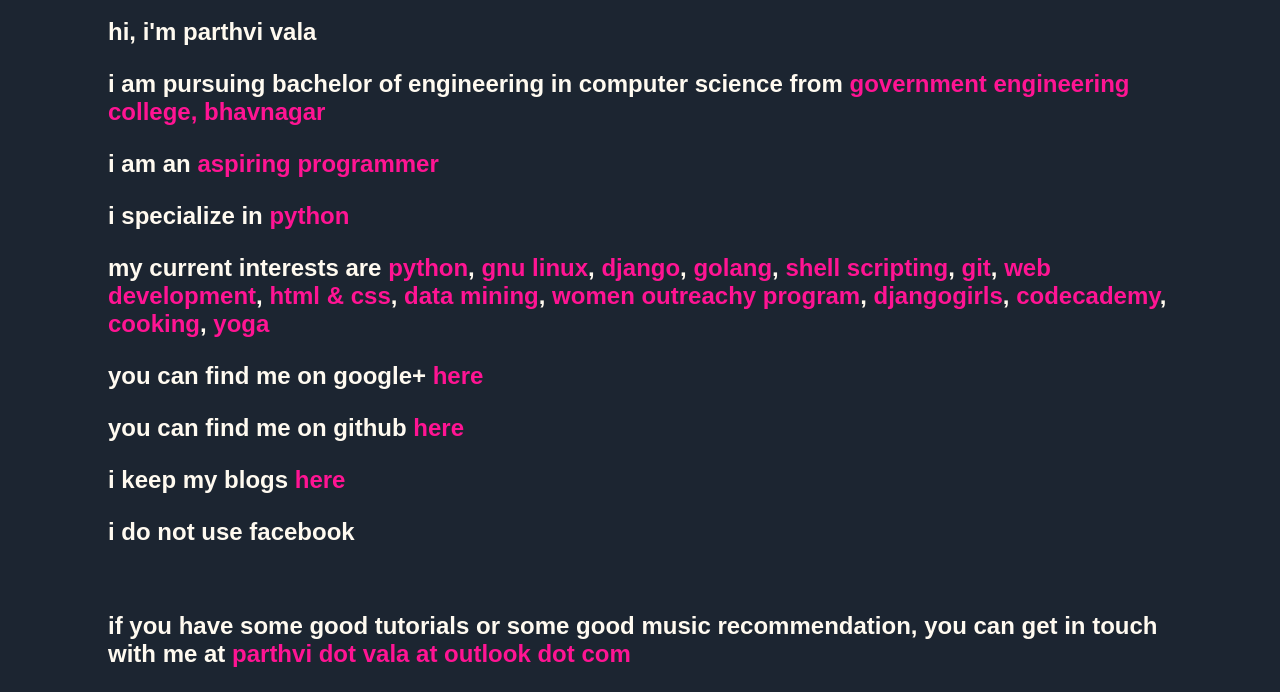
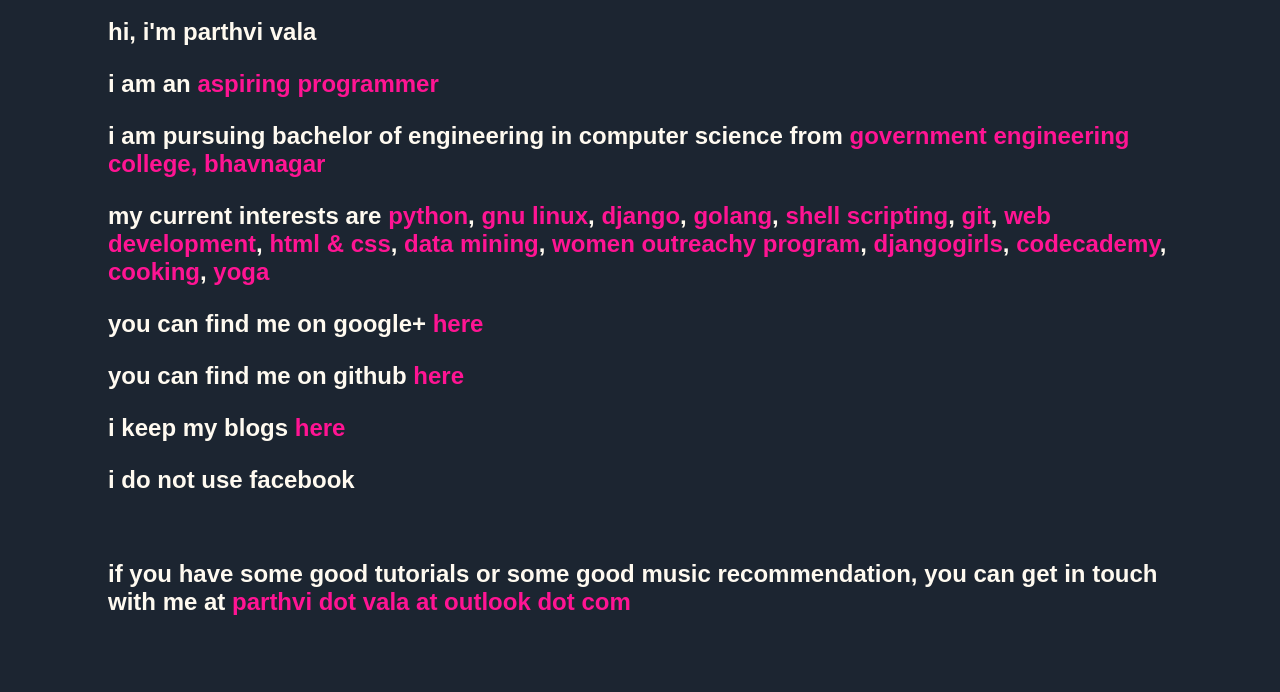
Before and after one commit to valaparthvi/valaparthvi.github.io, a plain HTML site: page index.html in a window 1280 px wide. Shown: the part 196-888 px from the top of the page. After the commit the page ends 836 px from the top, so only its background shows below. Drawn offline with Linux system fonts and the light colour scheme.

Commit message:
made changes

```diff
--- a/index.html
+++ b/index.html
@@ -11,9 +11,8 @@
     <img src="https://raw.githubusercontent.com/ValaParthvi/valaparthvi.github.io/master/DSC_07321.resized.png" alt="profile picture"></div>
     <strong>
     <p>hi, i'm parthvi vala</p>
+    <p>i am an <a href="http://www.itworld.com/article/2969851/careers/7-things-every-new-programmer-should-know.html">aspiring programmer</a></p>
     <p>i am pursuing bachelor of engineering in computer science from<a href="http://gecbvn.ac.in"> government engineering college, bhavnagar</a></p>
-    <p>i am an <a href="http://www.itworld.com/article/2969851/careers/7-things-every-new-programmer-should-know.html">aspiring programmer</a></p>
-    <p>i specialize in<a href="https://python.org"> python</a></p>
     <p>my current interests are
       <a href="https://python.org">python</a>,
       <a href="https://en.wikipedia.org/wiki/Linux">gnu linux</a>,
```
